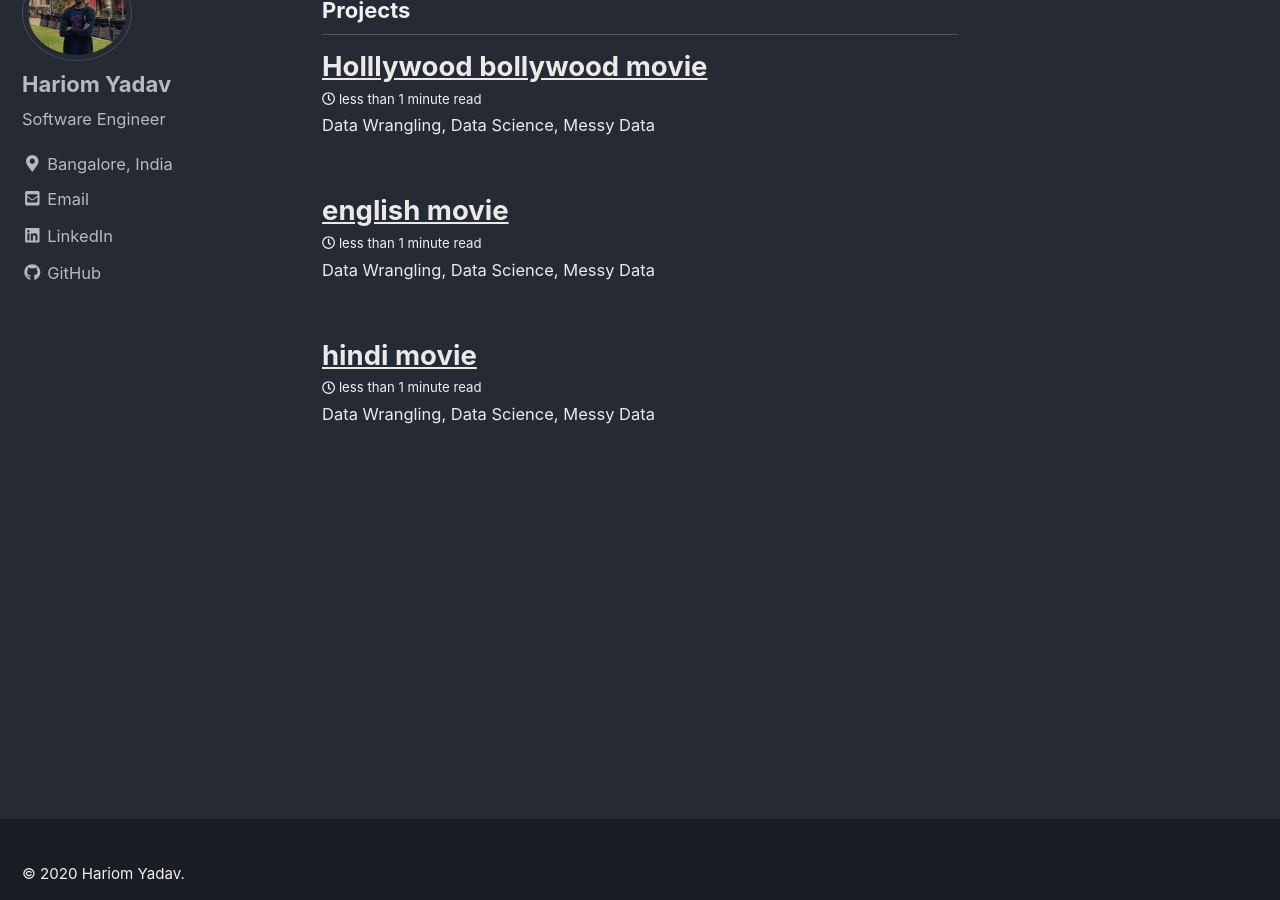
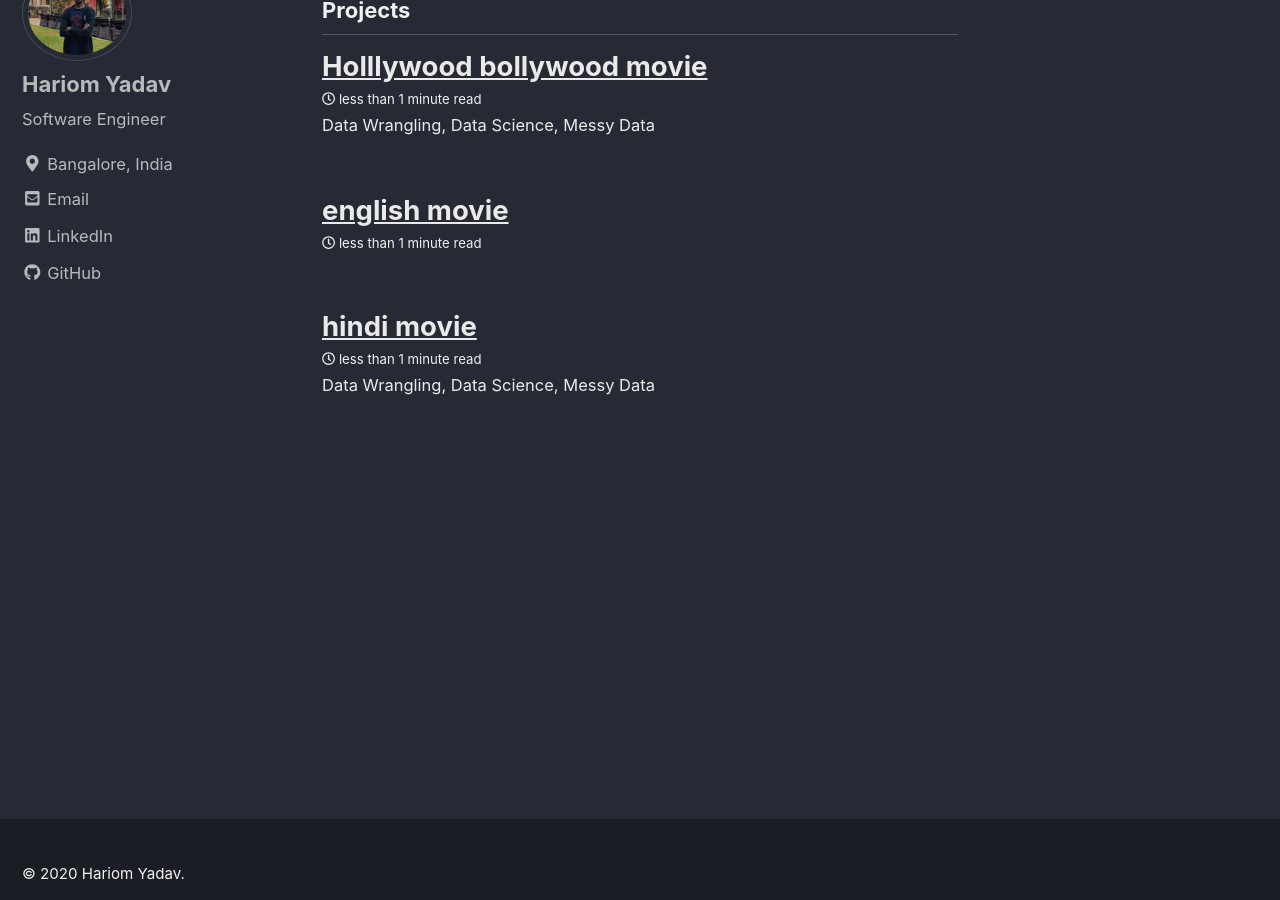
Before and after one commit to hariomyadav/hocyadav.github.io, a Jekyll site: the page built from index.html, in a window 1280 px wide and 900 px high, scrolled down 510 px. Built offline with Jekyll 4.4.1, drawn with Linux system fonts in a browser that asks for light colours; nearby versions of some CDN libraries; the list of posts is cut into pages by our own code.

```diff
--- a/_posts/2018-01-28-HollywoodMovie copy.md
+++ b/_posts/2018-01-28-HollywoodMovie copy.md
@@ -4,7 +4,7 @@ date: 2018-01-28
 tags: [data wrangling, data science, messy data]
 header:
   image: "/images/perceptron/percept.jpg"
-excerpt: "Data Wrangling, Data Science, Messy Data"
+excerpt: ""
 mathjax: "true"
 ---
 
```
